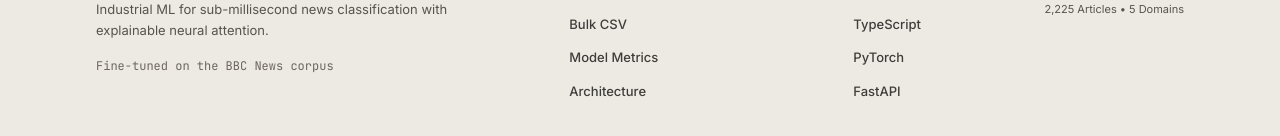
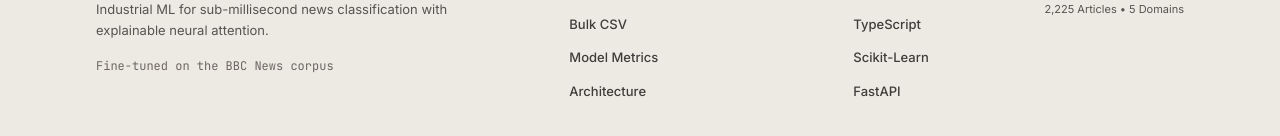
Before and after one commit to Abhijeet0848/NewsLens, a Next.js app: page / in a window 1280 px wide. Shown: the part 1976-2112 px from the top of the page. Built offline with nearby package versions, Linux system fonts and the light colour scheme; no server answers.

Commit message:
fix(footer): update Tech Stack item from PyTorch to Scikit-Learn

```diff
--- a/components/footer.tsx
+++ b/components/footer.tsx
@@ -141,7 +141,7 @@ export function Footer() {
               <ul className="space-y-2.5 text-[13px] text-[#3f3d3a] font-medium">
                 <li className="py-0.5 hover:text-[#0f0f0e] transition-colors">Next.js 14</li>
                 <li className="py-0.5 hover:text-[#0f0f0e] transition-colors">TypeScript</li>
-                <li className="py-0.5 hover:text-[#0f0f0e] transition-colors">PyTorch</li>
+                <li className="py-0.5 hover:text-[#0f0f0e] transition-colors">Scikit-Learn</li>
                 <li className="py-0.5 hover:text-[#0f0f0e] transition-colors">FastAPI</li>
               </ul>
             </motion.div>
```
